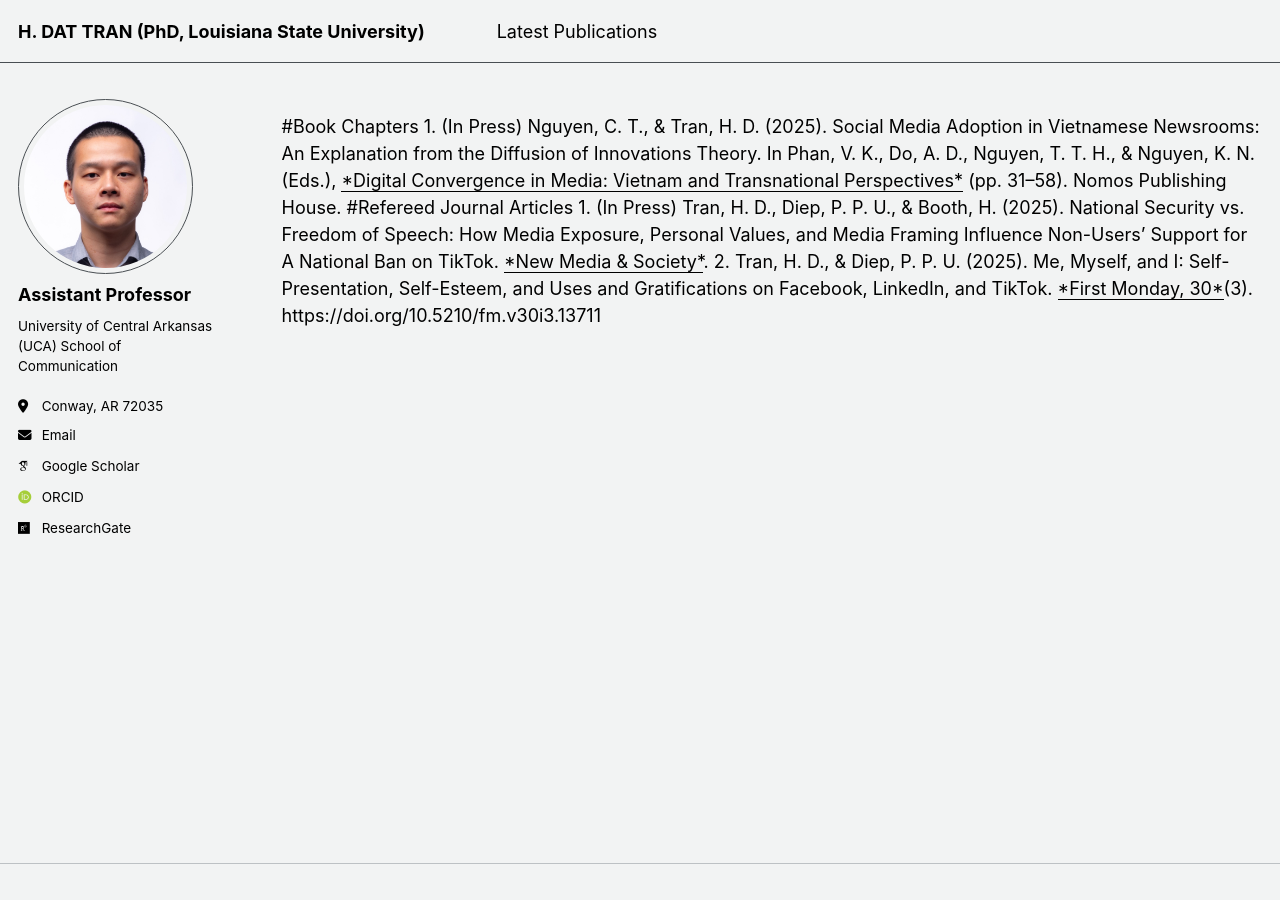
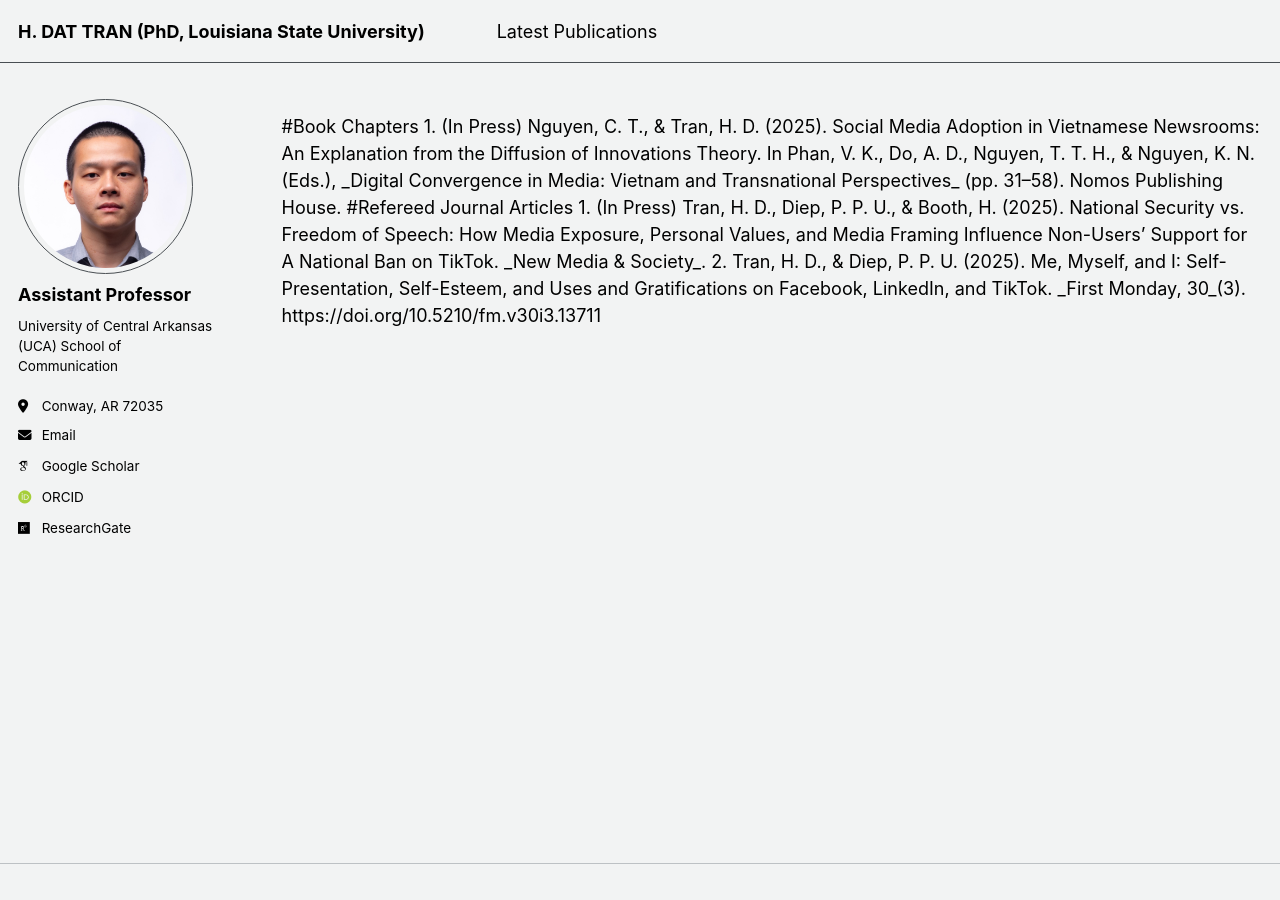
Before and after one commit to hdattran/hdattran.github.io, a Jekyll site: the page built from _pages/publications.html, in a window 1280 px wide. Built offline with Jekyll 4.4.1, drawn with Linux system fonts in a browser that asks for light colours; some web fonts are replaced; part of the change alters nothing that is shown.

```diff
--- a/_pages/publications.html
+++ b/_pages/publications.html
@@ -8,12 +8,12 @@ author_profile: true
 
 #Book Chapters
 
-1.	(In Press) Nguyen, C. T., & Tran, H. D. (2025). Social Media Adoption in Vietnamese Newsrooms: An Explanation from the Diffusion of Innovations Theory. In Phan, V. K., Do, A. D., Nguyen, T. T. H., & Nguyen, K. N. (Eds.), <ins>*Digital Convergence in Media: Vietnam and Transnational Perspectives*</ins> (pp. 31–58). Nomos Publishing House.
+1.	(In Press) Nguyen, C. T., & Tran, H. D. (2025). Social Media Adoption in Vietnamese Newsrooms: An Explanation from the Diffusion of Innovations Theory. In Phan, V. K., Do, A. D., Nguyen, T. T. H., & Nguyen, K. N. (Eds.), _Digital Convergence in Media: Vietnam and Transnational Perspectives_ (pp. 31–58). Nomos Publishing House.
 
 
 
 #Refereed Journal Articles
 
-1.	(In Press) Tran, H. D., Diep, P. P. U., & Booth, H. (2025). National Security vs. Freedom of Speech: How Media Exposure, Personal Values, and Media Framing Influence Non-Users’ Support for A National Ban on TikTok. <ins>*New Media & Society*</ins>.
+1.	(In Press) Tran, H. D., Diep, P. P. U., & Booth, H. (2025). National Security vs. Freedom of Speech: How Media Exposure, Personal Values, and Media Framing Influence Non-Users’ Support for A National Ban on TikTok. _New Media & Society_.
 
-2.	Tran, H. D., & Diep, P. P. U. (2025). Me, Myself, and I: Self-Presentation, Self-Esteem, and Uses and Gratifications on Facebook, LinkedIn, and TikTok. <ins>*First Monday, 30*</ins>(3). https://doi.org/10.5210/fm.v30i3.13711
+2.	Tran, H. D., & Diep, P. P. U. (2025). Me, Myself, and I: Self-Presentation, Self-Esteem, and Uses and Gratifications on Facebook, LinkedIn, and TikTok. _First Monday, 30_(3). https://doi.org/10.5210/fm.v30i3.13711
```
